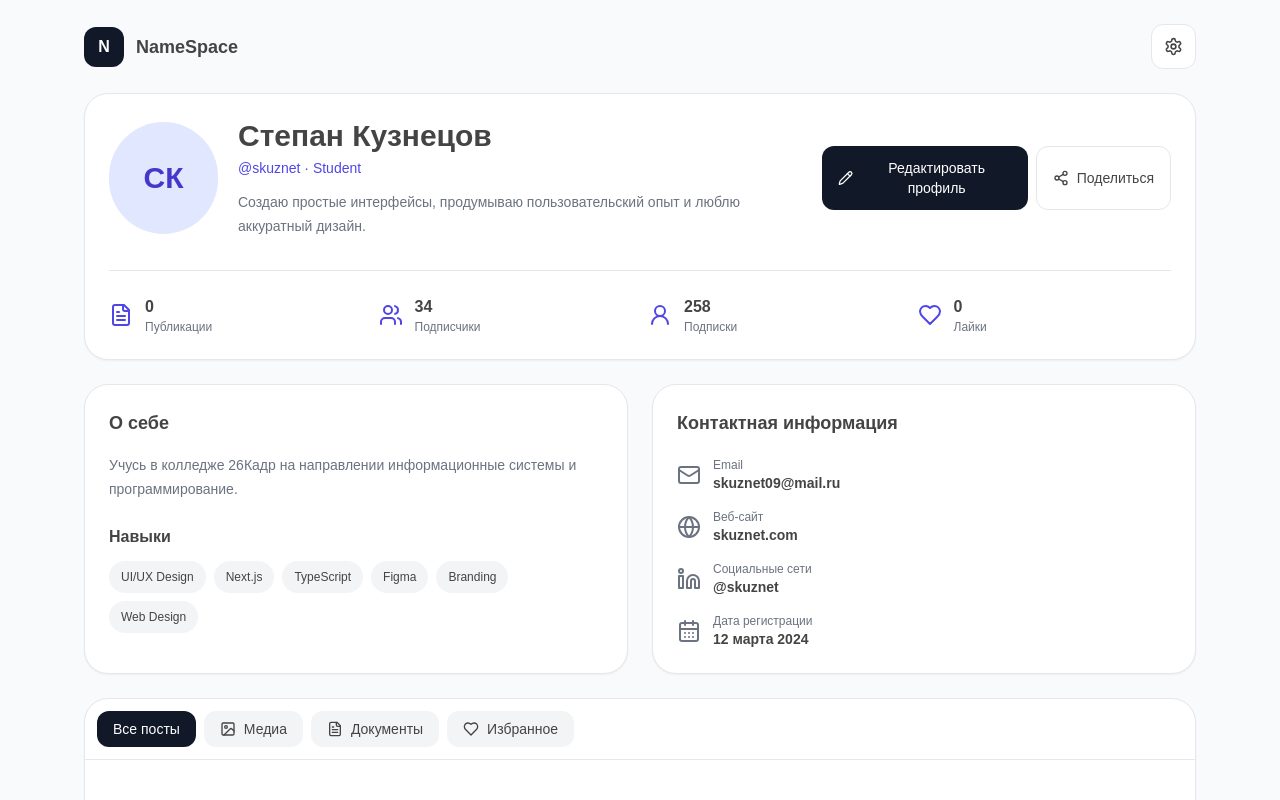
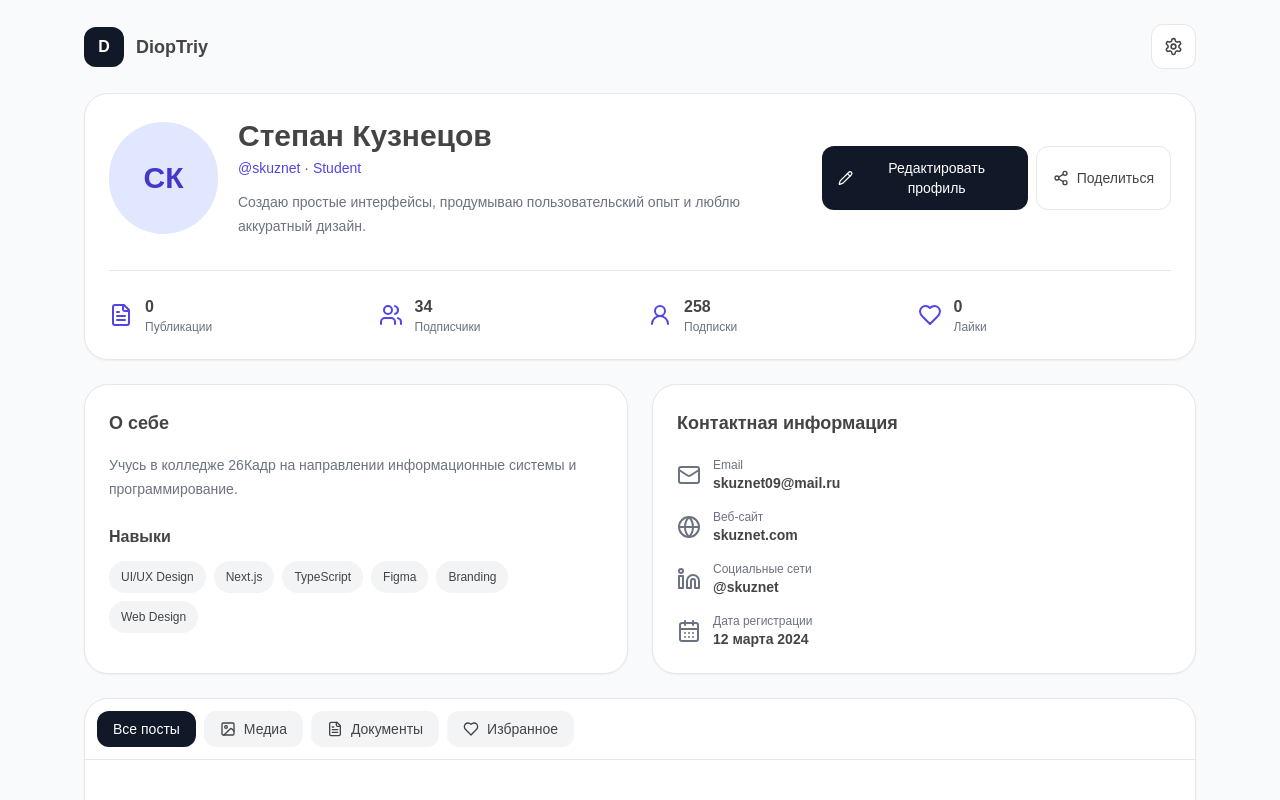
Before and after one commit to Mozzz-y/ex2_next, a Next.js app: page / in a window 1280 px wide. Shown: the top 800 px of the page. Built offline with nearby package versions, Linux system fonts and the light colour scheme.

Commit message:
page.tsx

```diff
--- a/app/page.tsx
+++ b/app/page.tsx
@@ -27,8 +27,8 @@ export default function Home() {
 
         <header className="mb-6 flex items-center justify-between">
           <div className="flex items-center gap-3">
-            <div className="flex h-10 w-10 items-center justify-center rounded-xl bg-gray-900 text-white font-bold">N</div>
-            <span className="text-lg font-bold">NameSpace</span>
+            <div className="flex h-10 w-10 items-center justify-center rounded-xl bg-gray-900 text-white font-bold">D</div>
+            <span className="text-lg font-bold">DiopTriy</span>
           </div>
           <button className="rounded-xl border bg-white p-3"><Settings size={19} /></button>
         </header>
```
